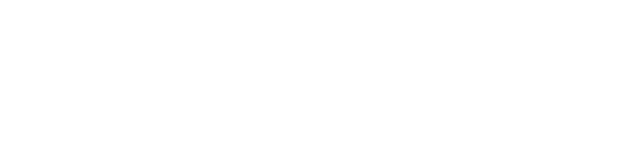
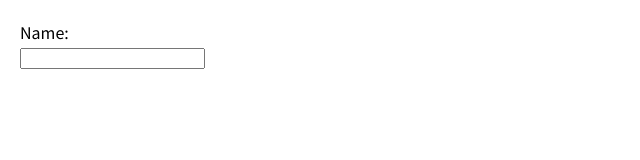
Before and after one commit to Sss0o1101/daily-report, a website built with Vite: page vite-project/index.html in a window 1280 px wide. Shown: the whole page, without its empty margins (0-640 px from the left). Built offline with nearby package versions, Linux system fonts and the light colour scheme.

Commit message:
new html text

```diff
--- a/vite-project/index.html
+++ b/vite-project/index.html
@@ -10,6 +10,82 @@
   <link rel="stylesheet" href="./style.css"> <!-- 追記　-->
   </head>
   <body>
+
+    <form class="form" action="" id="js-form">
+      <div class="form-list">
+        <label class="form-title" for="name">Name:</label>
+        <div class="firm-fiend">
+          <input class="input-fiend" type="text" id="name" name="name">
+        </div>
+      </div>
+
+      <div class="form-list">
+        <label for="form-title"></label>
+
+
+
+      </div>
+
+
+
+
+
+
+
+    </form>
+
+
+
+
+
+
+
+
+
+
+
+
+
+
+
+
+
+
+
+
+
+
+
+
+
+
+
+
+
+
+
+
+
+
+
+
+
+
+
+
+
+
+
+
+
+
+
+
+
+
+
+
+
     <!-- appを削除　-->
     <script type="module" src="/main.js"></script>
   </body>
```
